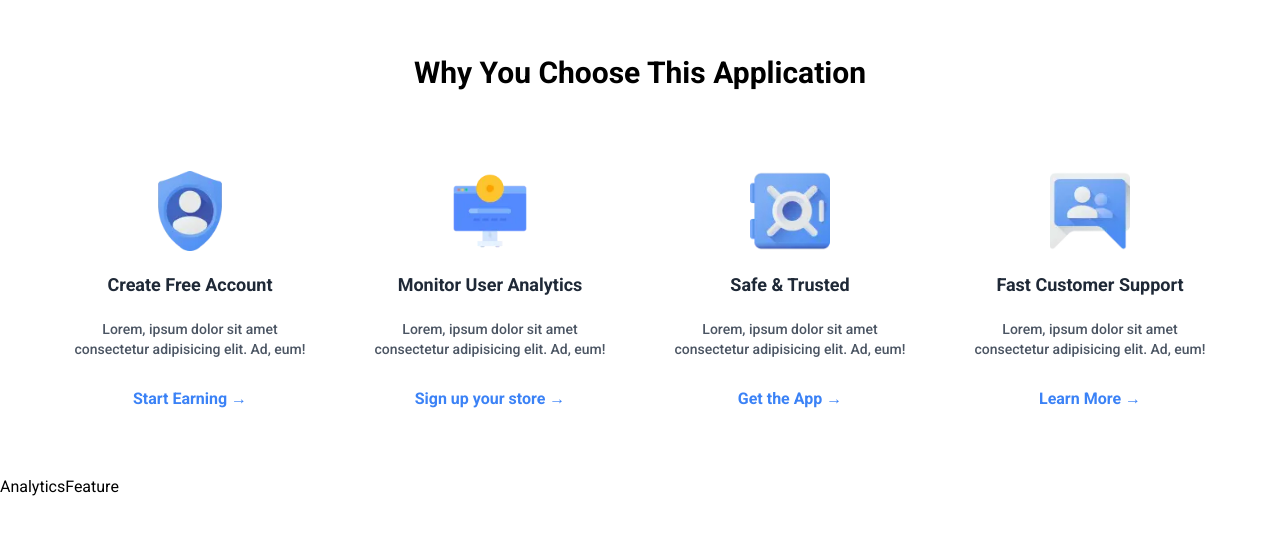
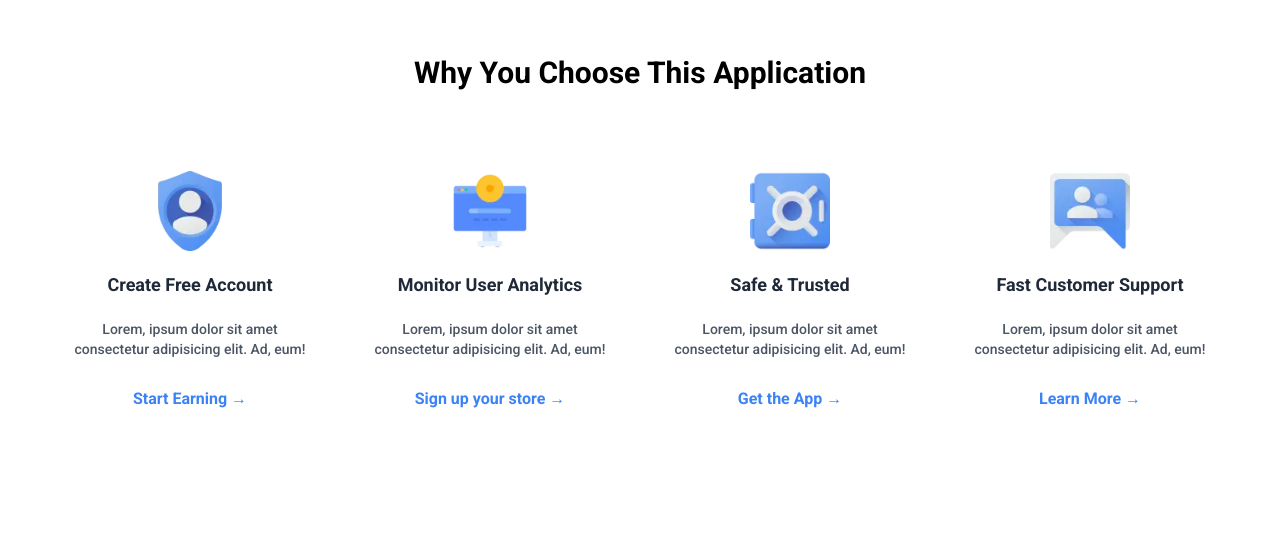
Before and after one commit to moonspark78/TrackP_NextJS, a Next.js app: page / in a window 1280 px wide. Shown: the part 833-1368 px from the top of the page. Before the commit the page ends 1332 px from the top, so only its background shows below. Built offline with nearby package versions, Linux system fonts and the light colour scheme.

Commit message:
📈 adding image in  analytic  section  📈

```diff
--- a/components/Home/AnalyticsFeature/AnalyticsFeature.tsx
+++ b/components/Home/AnalyticsFeature/AnalyticsFeature.tsx
@@ -2,7 +2,12 @@ import React from 'react'
 
 const AnalyticsFeature = () => {
   return (
-    <div>AnalyticsFeature</div>
+    <div className='pt-24 pb-16'>
+        {/* Define Grid */}
+        <div className='w-[95%] sm:w-[80%] mx-auto items-center grid grid-cols-1 lg:grid-cols-2 gap-10'>
+            {/* Image Content */}
+        </div>
+    </div>
   )
 }
 
```
